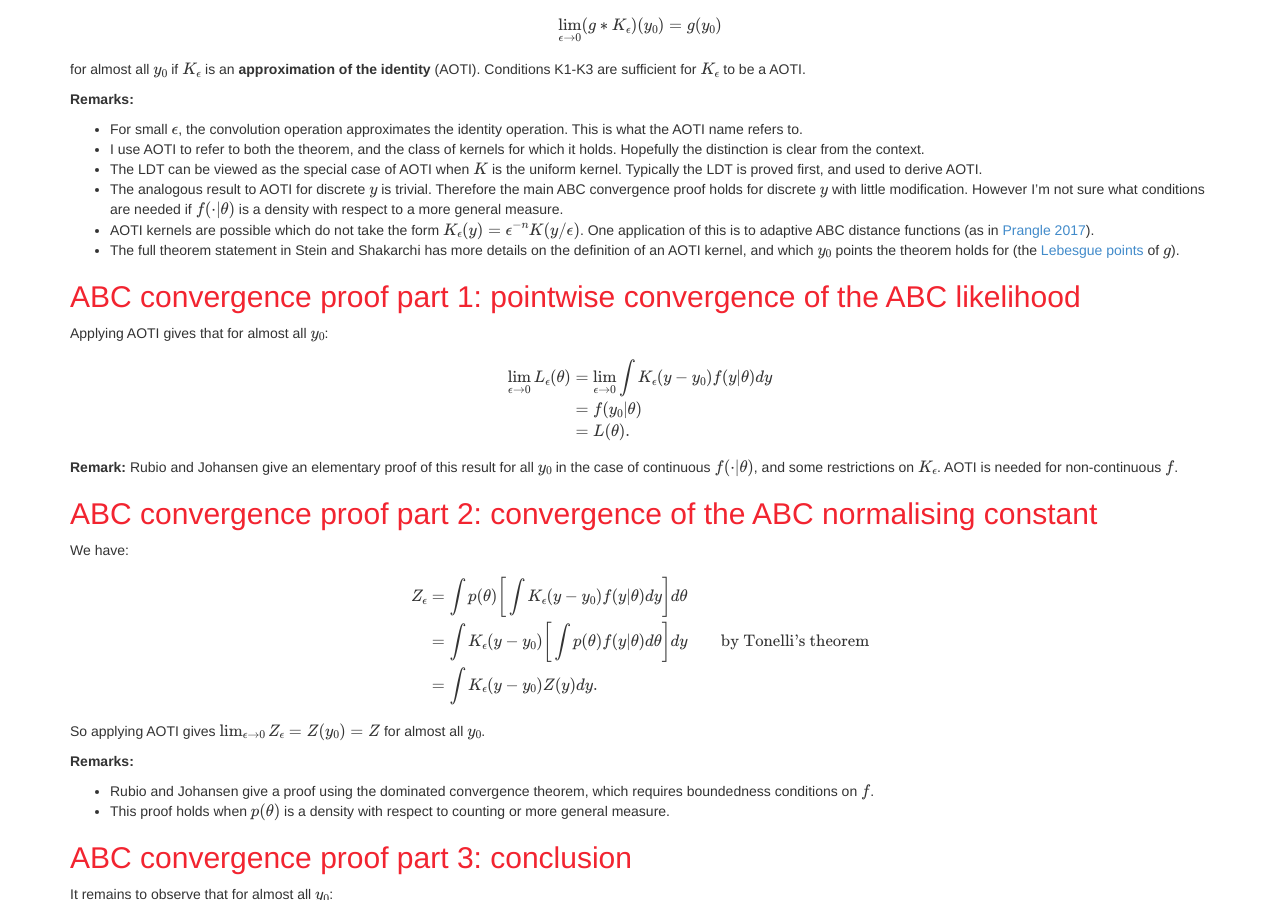
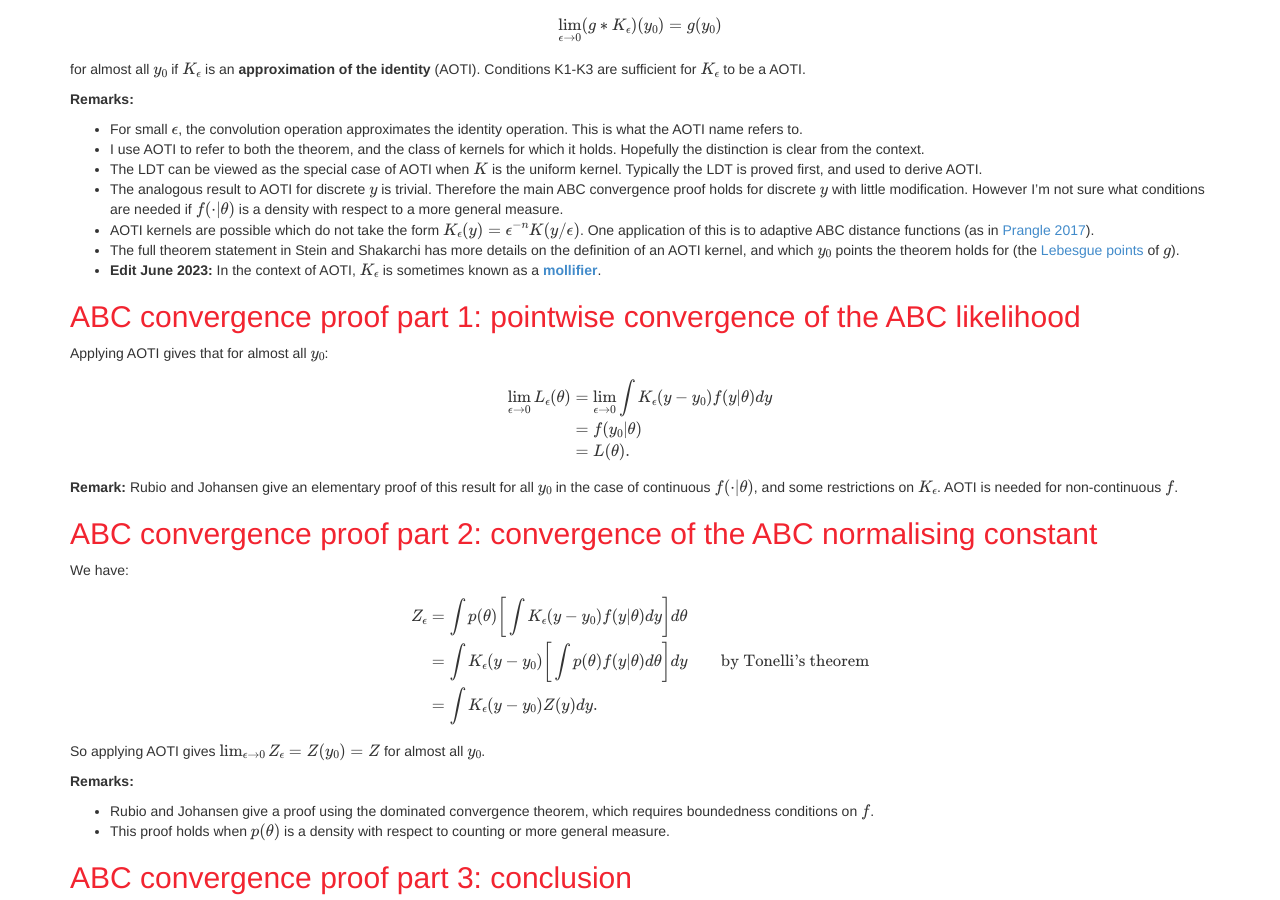
Before and after one commit to dennisprangle/dennisprangle.github.io, a Jekyll site: the page built from _posts/2022-12-31-abc_consistency.md, in a window 1280 px wide and 900 px high, scrolled down 2359 px. Built offline with Jekyll 4.4.1, drawn with Linux system fonts in a browser that asks for light colours; nearby versions of some CDN libraries; formulas are drawn with MathJax 3; comment, search, counter and statistics services are not loaded.

Commit message:
Remark on mollifiers

```diff
--- a/_posts/2022-12-31-abc_consistency.md
+++ b/_posts/2022-12-31-abc_consistency.md
@@ -190,6 +190,7 @@ $$K_\epsilon(y) = \epsilon^{-n} K(y/\epsilon)$$.
 One application of this is to adaptive ABC distance functions (as in [Prangle 2017](https://doi.org/10.1214/16-BA1002)).
 * The full theorem statement in Stein and Shakarchi has more details on the definition of an AOTI kernel,
 and which $$y_0$$ points the theorem holds for (the [Lebesgue points](https://en.wikipedia.org/wiki/Lebesgue_point) of $$g$$).
+* **Edit June 2023:** In the context of AOTI, $$K_\epsilon$$ is sometimes known as a [**mollifier**](https://en.wikipedia.org/wiki/Mollifier).
 
 ## ABC convergence proof part 1: pointwise convergence of the ABC likelihood
 
```
